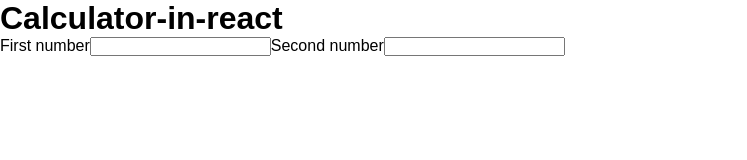
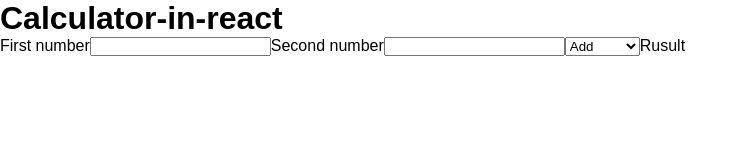
Before and after one commit to marivanenoronha/calculator-in-react, a React (Vite) app: page / in a window 1280 px wide. Shown: the top 160 px of the page, without its empty margins (0-747 px from the left). Built offline with nearby package versions, Linux system fonts and the light colour scheme.

Commit message:
add select and label in the file

```diff
--- a/src/App.jsx
+++ b/src/App.jsx
@@ -12,6 +12,14 @@ function App() {
     <label>Second number</label>
     <input type='number'/>
 
+    <select>
+      <option>Add</option>
+      <option>Multiply</option>
+      <option>Subtract</option>
+      <option>To divide</option>
+    </select>
+
+    <labe>Rusult</labe>
    </div>
   )
 }
```
